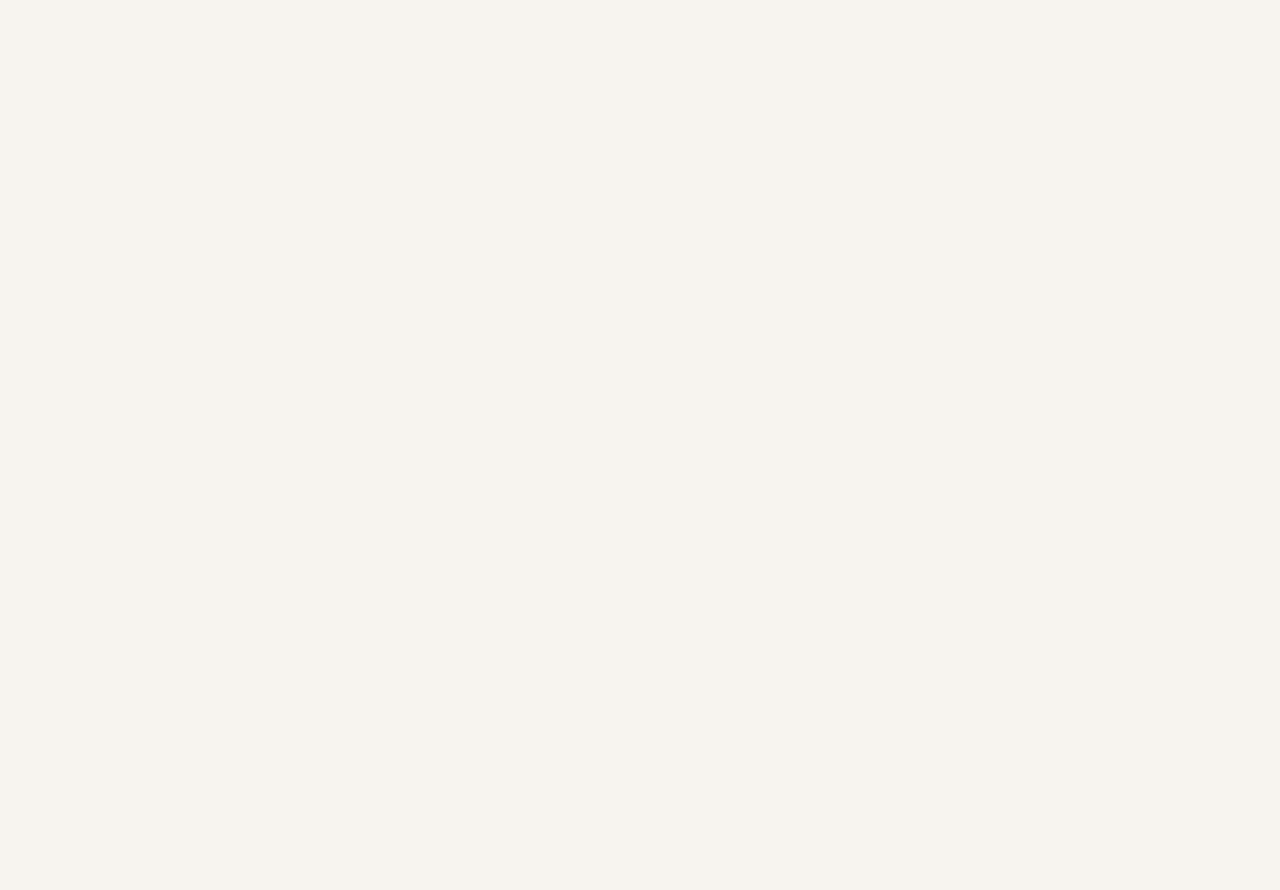
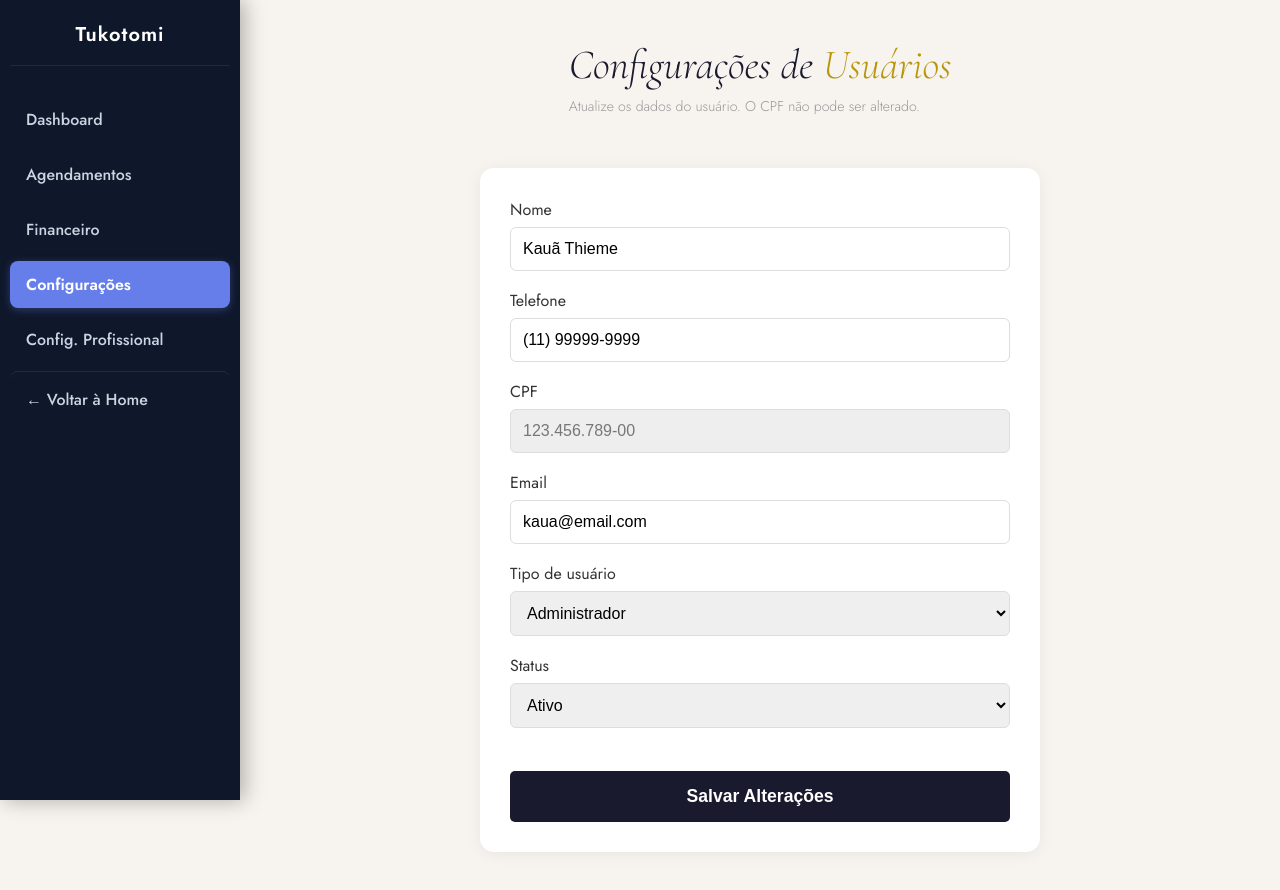
Before and after one commit to Pesquisa-e-Inovacao-Grupo-8/FRONT-END-REACT, a React (Vite) app: page /admin/configuracoes-usuario in a window 1280 px wide. Before the commit this address had no page. Shown: the top 890 px of the page. Before the commit the page ends 800 px from the top, so only its background shows below. Built offline with nearby package versions, Linux system fonts and the light colour scheme; sample sign-in values are in the browser's storage.

Commit message:
Criação da tela de configurações de usuários na visão de admin e clientes.

```diff
--- a/src/App.jsx
+++ b/src/App.jsx
@@ -4,7 +4,6 @@ import { useState } from "react";
 import Navbar from "./components/home/Navbar";
 import Sidebar from "./components/admin/Sidebar";
 import VLibras from "./components/utils/VLibras";
-import WIPPage from "./components/WIPPage";
 
 import AgendamentosPage from "./pages/admin/Agendamentos";
 import Home from "./pages/Home";
@@ -14,6 +13,7 @@ import Serviços from "./pages/Serviços";
 import Agendamento from "./pages/Agendamento";
 import AgendamentosUsuário from "./pages/AgendamentosUsuário";
 import ConfiguracoesProfissional from "./pages/admin/ConfiguracoesProfissional";
+import ConfiguracoesUsuario from "./pages/admin/ConfiguracoesUsuario";
 import AdminMasterDashboard from "./pages/admin/AdminMasterDashboard";
 import VitrinePacotes from "./pages/VitrinePacotes";
 import Financeiro from "./pages/admin/Financeiro";
@@ -75,7 +75,8 @@ const LayoutSidebar = () => {
 export default function App() {
   return (
     <BrowserRouter>
-    <VLibras />
+      <VLibras />
+
       <Routes>
         <Route element={<LayoutNavbar />}>
           <Route index element={<Home />} />
@@ -102,7 +103,8 @@ export default function App() {
               </PrivateRoute>
             }
           />
-                  <Route
+
+          <Route
             path="pacotes"
             element={
               <PrivateRoute>
@@ -110,8 +112,16 @@ export default function App() {
               </PrivateRoute>
             }
           />
+
+          <Route
+            path="configuracoes-usuario"
+            element={
+              <PrivateRoute>
+                <ConfiguracoesUsuario visao="usuario" />
+              </PrivateRoute>
+            }
+          />
         </Route>
-
 
         <Route
           path="/admin"
@@ -124,8 +134,16 @@ export default function App() {
           <Route path="dashboard" element={<Dashboard />} />
           <Route path="agendamentos" element={<AgendamentosPage />} />
           <Route path="financeiro" element={<Financeiro />} />
-          <Route path="configuracoes" element={<ConfiguracoesProfissional />} />
 
+          <Route
+            path="configuracoes-profissional"
+            element={<ConfiguracoesProfissional />}
+          />
+
+          <Route
+            path="configuracoes-usuario"
+            element={<ConfiguracoesUsuario visao="admin" />}
+          />
         </Route>
 
         <Route
--- a/src/components/admin/Sidebar.jsx
+++ b/src/components/admin/Sidebar.jsx
@@ -1,16 +1,16 @@
-//src/components/admin/Sidebar.jsx
+// src/components/admin/Sidebar.jsx
 import { NavLink } from "react-router-dom";
-import '../../styles/sidebar.css';
+import "../../styles/sidebar.css";
 
 export default function Sidebar({ open, onClose }) {
   return (
-    <aside className={`sidebar ${open ? 'open' : ''}`}>
+    <aside className={`sidebar ${open ? "open" : ""}`}>
       <div className="sidebar-logo">Tukotomi</div>
 
       <nav className="sidebar-menu">
         <NavLink
           to="/admin/dashboard"
-          className={({ isActive }) => `item ${isActive ? 'active' : ''}`}
+          className={({ isActive }) => `item ${isActive ? "active" : ""}`}
           onClick={onClose}
         >
           Dashboard
@@ -18,7 +18,7 @@ export default function Sidebar({ open, onClose }) {
 
         <NavLink
           to="/admin/agendamentos"
-          className={({ isActive }) => `item ${isActive ? 'active' : ''}`}
+          className={({ isActive }) => `item ${isActive ? "active" : ""}`}
           onClick={onClose}
         >
           Agendamentos
@@ -26,25 +26,37 @@ export default function Sidebar({ open, onClose }) {
 
         <NavLink
           to="/admin/financeiro"
-          className={({ isActive }) => `item ${isActive ? 'active' : ''}`}
+          className={({ isActive }) => `item ${isActive ? "active" : ""}`}
           onClick={onClose}
         >
           Financeiro
         </NavLink>
 
         <NavLink
-          to="/admin/configuracoes"
-          className={({ isActive }) => `item ${isActive ? 'active' : ''}`}
+          to="/admin/configuracoes-usuario"
+          className={({ isActive }) => `item ${isActive ? "active" : ""}`}
           onClick={onClose}
         >
           Configurações
         </NavLink>
 
         <NavLink
+          to="/admin/configuracoes-profissional"
+          className={({ isActive }) => `item ${isActive ? "active" : ""}`}
+          onClick={onClose}
+        >
+          Config. Profissional
+        </NavLink>
+
+        <NavLink
           to="/"
           className="item"
           onClick={onClose}
-          style={{ marginTop: 'auto', borderTop: '1px solid rgba(255,255,255,0.08)', paddingTop: '16px' }}
+          style={{
+            marginTop: "auto",
+            borderTop: "1px solid rgba(255,255,255,0.08)",
+            paddingTop: "16px",
+          }}
         >
           ← Voltar à Home
         </NavLink>
--- a/src/components/home/Navbar.jsx
+++ b/src/components/home/Navbar.jsx
@@ -16,7 +16,7 @@ export default function Navbar() {
 
     if (token) {
       setIsLoggedIn(true);
-      setUserName(nomeSalvo ? nomeSalvo.split(" ")[0] : "Usuario");
+      setUserName(nomeSalvo ? nomeSalvo.split(" ")[0] : "Usuário");
       setUserRole(roleSalvo || "CLIENTE");
     }
   }, []);
@@ -32,7 +32,7 @@ export default function Navbar() {
     navigate("/login");
   };
 
-let navLinks = [{ to: "/", label: "Início" }];
+  let navLinks = [{ to: "/", label: "Início" }];
 
   if (userRole === "PROFISSIONAL") {
     navLinks.push({ to: "/admin/agendamentos", label: "Painel Profissional" });
@@ -45,6 +45,7 @@ let navLinks = [{ to: "/", label: "Início" }];
 
     if (isLoggedIn) {
       navLinks.push({ to: "/agendamentos", label: "Meus Agendamentos" });
+      navLinks.push({ to: "/configuracoes-usuario", label: "Minha Conta" });
     }
   }
 
@@ -55,23 +56,53 @@ let navLinks = [{ to: "/", label: "Início" }];
       </NavLink>
 
       <ul className="navbar-links">
-        {navLinks.map(link => (
+        {navLinks.map((link) => (
           <li key={link.to}>
-            <NavLink to={link.to} className={({ isActive }) => (isActive ? "active" : "")}>
+            <NavLink
+              to={link.to}
+              className={({ isActive }) => (isActive ? "active" : "")}
+            >
               {link.label}
             </NavLink>
           </li>
         ))}
 
         {isLoggedIn ? (
-          <li style={{ display: "flex", alignItems: "center", marginLeft: "15px", gap: "15px" }}>
-            <span style={{ fontWeight: "bold", color: "#b8960c" }}>
+          <li
+            style={{
+              display: "flex",
+              alignItems: "center",
+              marginLeft: "15px",
+              gap: "15px",
+            }}
+          >
+            <span
+              style={{
+                fontWeight: "bold",
+                color: "#b8960c",
+                display: "flex",
+                alignItems: "center",
+                height: "48px",
+              }}
+            >
               Olá, {userName}
             </span>
+
             <button
               onClick={handleLogout}
               className="btn-cadastrar"
-              style={{ cursor: "pointer", border: "none", fontFamily: "inherit" }}
+              style={{
+                cursor: "pointer",
+                border: "none",
+                fontFamily: "inherit",
+                display: "flex",
+                alignItems: "center",
+                justifyContent: "center",
+                height: "48px",
+                padding: "0 28px",
+                margin: 0,
+                lineHeight: 1,
+              }}
             >
               Sair
             </button>
@@ -79,10 +110,14 @@ let navLinks = [{ to: "/", label: "Início" }];
         ) : (
           <>
             <li>
-              <NavLink to="/login" className={({ isActive }) => (isActive ? "active" : "")}>
+              <NavLink
+                to="/login"
+                className={({ isActive }) => (isActive ? "active" : "")}
+              >
                 Login
               </NavLink>
             </li>
+
             <li>
               <NavLink to="/cadastrar" className="btn-cadastrar">
                 Cadastrar
--- /dev/null
+++ b/src/pages/admin/ConfiguracoesUsuario.jsx
@@ -0,0 +1,187 @@
+import { useEffect, useState } from "react";
+import api from "../../api";
+import "../../styles/agendamentos-usuario.css";
+
+export default function ConfiguracoesUsuario({ visao = "usuario" }) {
+  const [usuario, setUsuario] = useState({
+    nome: "",
+    telefone: "",
+    cpf: "",
+    email: "",
+    tipo: "",
+    ativo: true,
+    criacao: "",
+  });
+
+  const [loading, setLoading] = useState(true);
+  const [salvando, setSalvando] = useState(false);
+
+  useEffect(() => {
+    async function carregarUsuario() {
+      try {
+        setUsuario({
+          nome: "Kauã Thieme",
+          telefone: "(11) 99999-9999",
+          cpf: "123.456.789-00",
+          email: "kaua@email.com",
+          tipo: "ADM",
+          ativo: true,
+          criacao: "2026-01-01",
+        });
+      } catch (erro) {
+        console.error(erro);
+        alert("Erro ao carregar usuário.");
+      } finally {
+        setLoading(false);
+      }
+    }
+
+    carregarUsuario();
+  }, []);
+
+  function alterarCampo(campo, valor) {
+    if (campo === "cpf") return;
+
+    setUsuario({
+      ...usuario,
+      [campo]: valor,
+    });
+  }
+
+  async function salvarUsuario() {
+    try {
+      setSalvando(true);
+
+      const id = localStorage.getItem("userId");
+
+      const dadosAtualizados = {
+        ...usuario,
+        cpf: usuario.cpf,
+      };
+
+      await api.put(`/usuarios/${id}`, dadosAtualizados);
+
+      alert("Usuário atualizado com sucesso!");
+    } catch (erro) {
+      console.error(erro);
+      alert("Erro ao salvar usuário.");
+    } finally {
+      setSalvando(false);
+    }
+  }
+
+  if (loading) {
+    return (
+      <div className="page" style={{ padding: "40px" }}>
+        Carregando usuário...
+      </div>
+    );
+  }
+
+  return (
+    <div
+      className="page"
+      style={{ padding: "40px", maxWidth: "800px", margin: "0 auto" }}
+    >
+      <div className="page-hero">
+        <h1>
+          Configurações de <em>Usuários</em>
+        </h1>
+        <p>Atualize os dados do usuário. O CPF não pode ser alterado.</p>
+      </div>
+
+      <div className="booking-card" style={{ padding: "30px", marginTop: "20px" }}>
+        <label>Nome</label>
+        <input
+          type="text"
+          value={usuario.nome}
+          onChange={(e) => alterarCampo("nome", e.target.value)}
+          style={inputStyle}
+        />
+
+        <label>Telefone</label>
+        <input
+          type="text"
+          value={usuario.telefone}
+          onChange={(e) => alterarCampo("telefone", e.target.value)}
+          style={inputStyle}
+        />
+
+        <label>CPF</label>
+        <input
+          type="text"
+          value={usuario.cpf}
+          disabled
+          style={{
+            ...inputStyle,
+            backgroundColor: "#eee",
+            cursor: "not-allowed",
+            color: "#777",
+          }}
+        />
+
+        <label>Email</label>
+        <input
+          type="email"
+          value={usuario.email}
+          onChange={(e) => alterarCampo("email", e.target.value)}
+          style={inputStyle}
+        />
+
+        {visao === "admin" && (
+          <>
+            <label>Tipo de usuário</label>
+            <select
+              value={usuario.tipo}
+              onChange={(e) => alterarCampo("tipo", e.target.value)}
+              style={inputStyle}
+            >
+              <option value="ADM">Administrador</option>
+              <option value="CLIENTE">Cliente</option>
+              <option value="PROFISSIONAL">Profissional</option>
+            </select>
+
+            <label>Status</label>
+            <select
+              value={usuario.ativo ? "true" : "false"}
+              onChange={(e) => alterarCampo("ativo", e.target.value === "true")}
+              style={inputStyle}
+            >
+              <option value="true">Ativo</option>
+              <option value="false">Inativo</option>
+            </select>
+          </>
+        )}
+
+        <button
+          onClick={salvarUsuario}
+          disabled={salvando}
+          style={{
+            marginTop: "25px",
+            width: "100%",
+            padding: "15px",
+            backgroundColor: salvando ? "#ccc" : "#1a1a2e",
+            color: "#fff",
+            border: "none",
+            borderRadius: "5px",
+            fontSize: "1.1rem",
+            fontWeight: "bold",
+            cursor: salvando ? "not-allowed" : "pointer",
+          }}
+        >
+          {salvando ? "Salvando..." : "Salvar Alterações"}
+        </button>
+      </div>
+    </div>
+  );
+}
+
+const inputStyle = {
+  width: "100%",
+  padding: "12px",
+  marginTop: "6px",
+  marginBottom: "18px",
+  border: "1px solid #ddd",
+  borderRadius: "6px",
+  fontSize: "1rem",
+};
```
